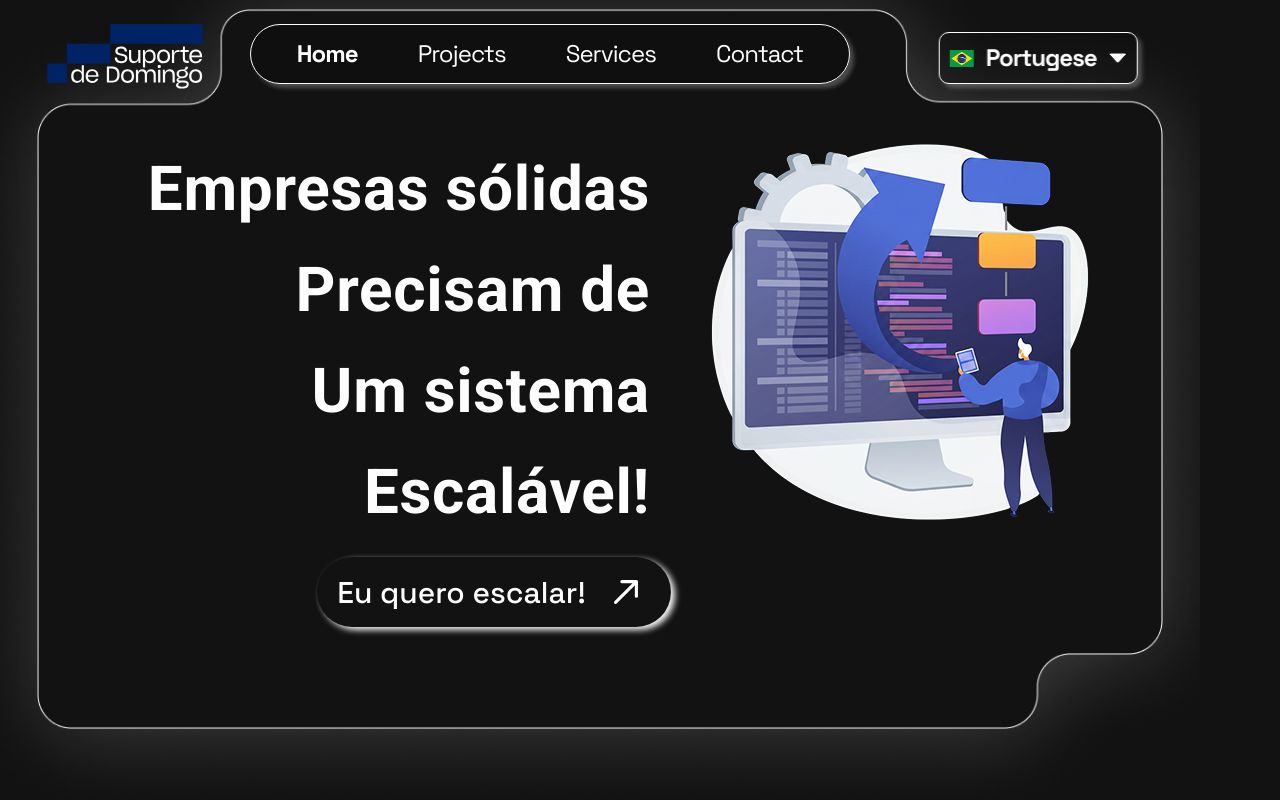
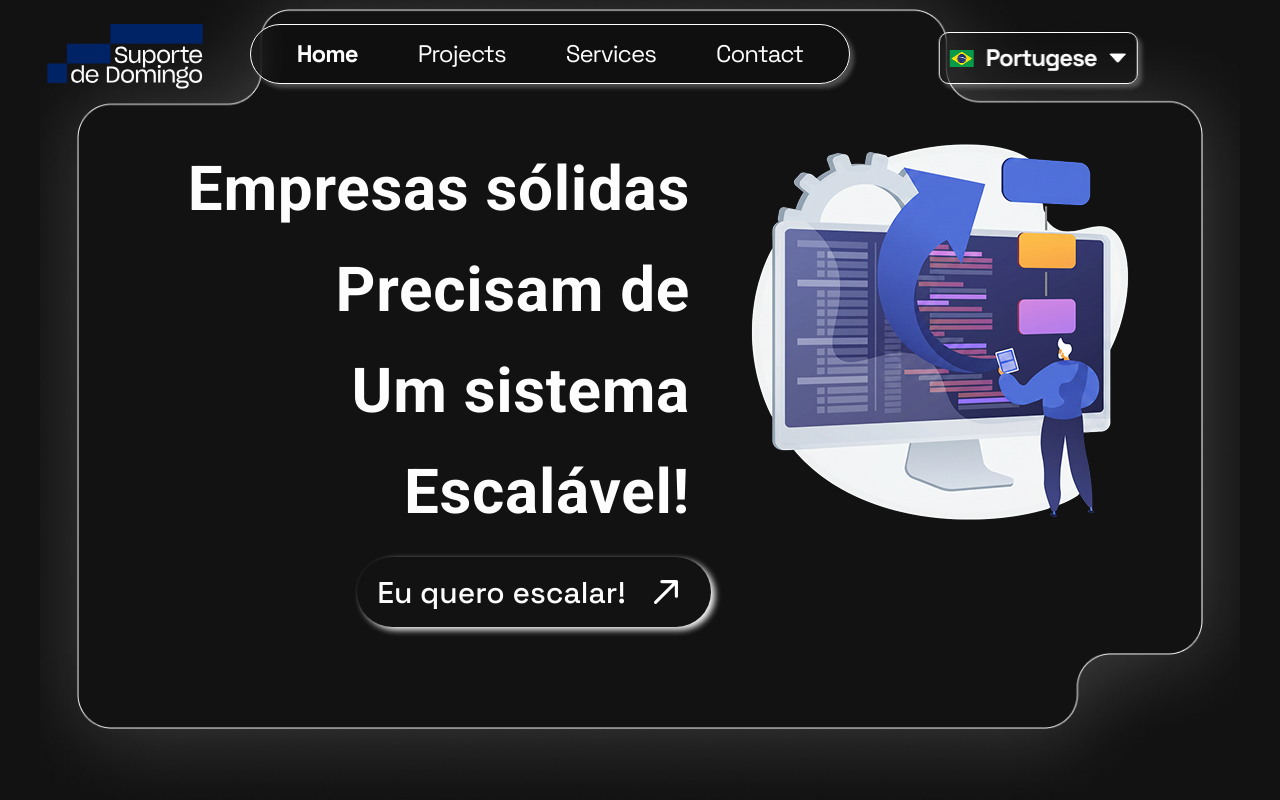
Before and after one commit to srjuninn/suporteDeDomingoRebrand-Project, a React (Vite) app: page / in a window 1280 px wide. Shown: the top 800 px of the page. Built offline with nearby package versions, Linux system fonts and the light colour scheme.

Commit message:
style: centralize root

```diff
--- a/src/styles/_reset.scss
+++ b/src/styles/_reset.scss
@@ -7,6 +7,13 @@
   margin: 0;
   padding: 0;
   font-family: "Poppins", sans-serif;
+}
+
+#root {
+  display: flex;
+  flex-direction: column;
+  justify-content: center;
+  align-items: center;
 }
 /* scroll suave*/
 html {
@@ -32,6 +39,10 @@ img, picture, video, canvas, svg {
 
 /* Tipografia básica */
 body {
+  display: flex;
+  flex-direction: column;
+  justify-content: center;
+  align-items: center;
   line-height: 1.5;
   -webkit-font-smoothing: antialiased;
   text-rendering: optimizeLegibility;
```
